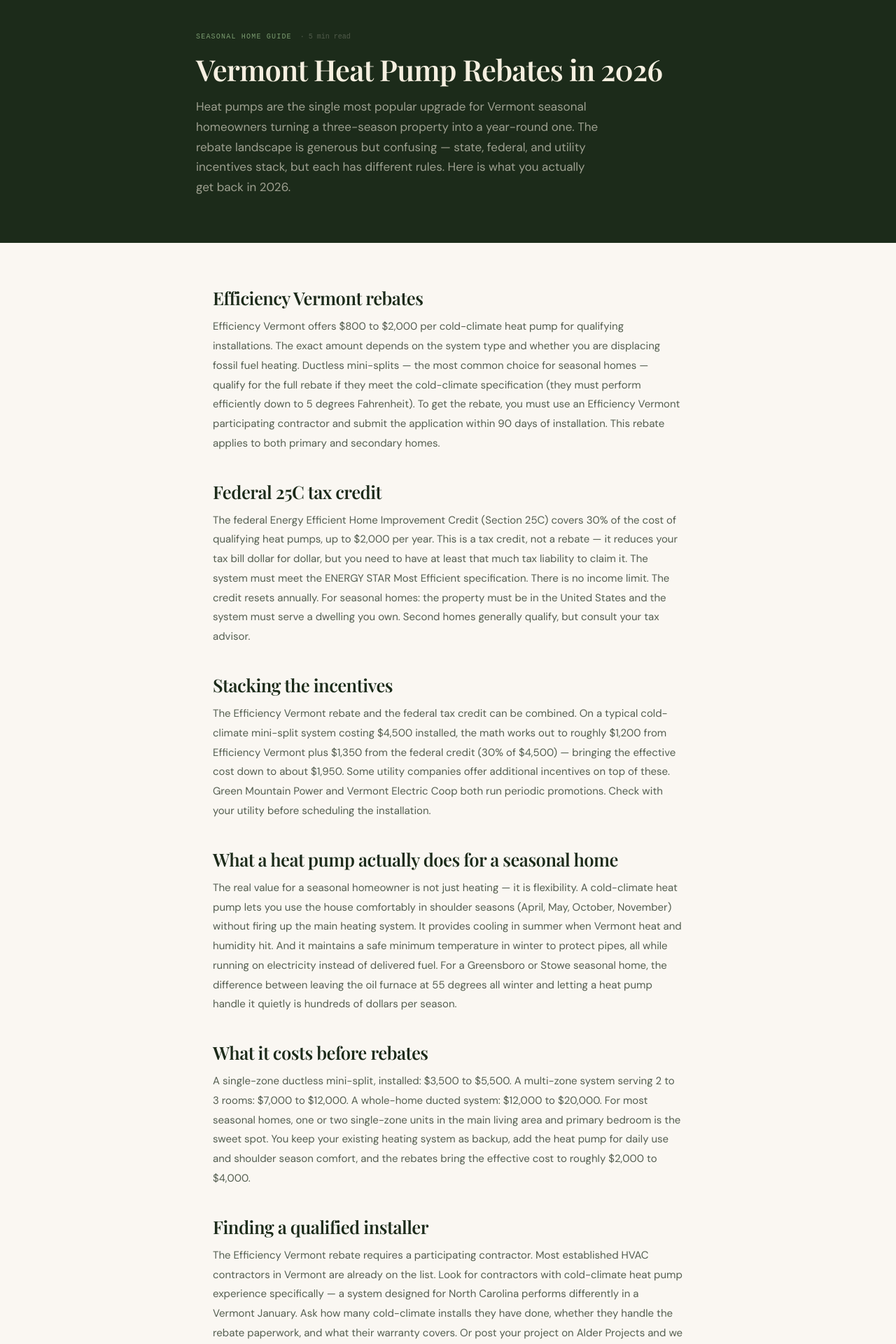
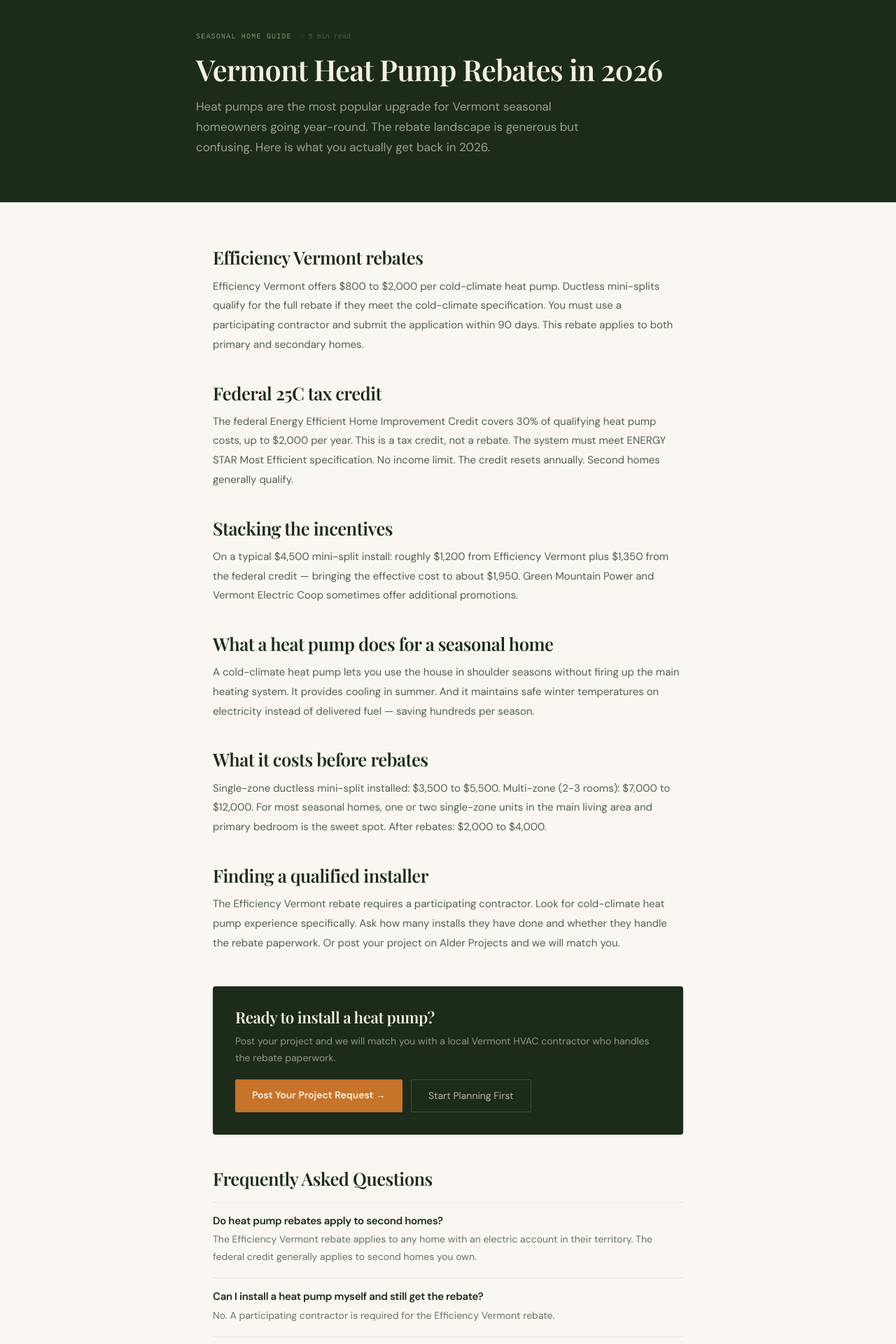
Before and after one commit to alderprojects/alder-projects-site, a Next.js app: page /guides/heat-pump-rebates-vermont in a window 1280 px wide. Shown: the part 80-2000 px from the top of the page at 70% size. Built offline with nearby package versions, Linux system fonts and the light colour scheme.

Commit message:
Fix: add ctaHeading+ctaBody to heat pump guide

```diff
--- a/src/app/guides/heat-pump-rebates-vermont/page.tsx
+++ b/src/app/guides/heat-pump-rebates-vermont/page.tsx
@@ -2,26 +2,27 @@ import type { Metadata } from 'next'
 import GuidePage from '@/components/GuidePage'
 export const metadata: Metadata = {
   title: 'Vermont Heat Pump Rebates in 2026: What You Actually Get Back | Alder Projects',
-  description: 'Efficiency Vermont, federal tax credits, and utility rebates for cold-climate heat pumps in 2026. Real numbers, eligibility rules, and how to stack incentives.',
+  description: 'Efficiency Vermont, federal tax credits, and utility rebates for cold-climate heat pumps in 2026. Real numbers and how to stack incentives.',
   alternates: { canonical: 'https://alderprojects.com/guides/heat-pump-rebates-vermont' },
 }
 const content = {
   eyebrow: 'Seasonal Home Guide', readTime: '5 min',
   h1: 'Vermont Heat Pump Rebates in 2026',
-  intro: "Heat pumps are the single most popular upgrade for Vermont seasonal homeowners turning a three-season property into a year-round one. The rebate landscape is generous but confusing \u2014 state, federal, and utility incentives stack, but each has different rules. Here is what you actually get back in 2026.",
+  intro: "Heat pumps are the most popular upgrade for Vermont seasonal homeowners going year-round. The rebate landscape is generous but confusing. Here is what you actually get back in 2026.",
+  ctaHeading: 'Ready to install a heat pump?',
+  ctaBody: 'Post your project and we will match you with a local Vermont HVAC contractor who handles the rebate paperwork.',
   sections: [
-    { heading: 'Efficiency Vermont rebates', body: "Efficiency Vermont offers $800 to $2,000 per cold-climate heat pump for qualifying installations. The exact amount depends on the system type and whether you are displacing fossil fuel heating. Ductless mini-splits \u2014 the most common choice for seasonal homes \u2014 qualify for the full rebate if they meet the cold-climate specification (they must perform efficiently down to 5 degrees Fahrenheit). To get the rebate, you must use an Efficiency Vermont participating contractor and submit the application within 90 days of installation. This rebate applies to both primary and secondary homes." },
-    { heading: 'Federal 25C tax credit', body: "The federal Energy Efficient Home Improvement Credit (Section 25C) covers 30% of the cost of qualifying heat pumps, up to $2,000 per year. This is a tax credit, not a rebate \u2014 it reduces your tax bill dollar for dollar, but you need to have at least that much tax liability to claim it. The system must meet the ENERGY STAR Most Efficient specification. There is no income limit. The credit resets annually. For seasonal homes: the property must be in the United States and the system must serve a dwelling you own. Second homes generally qualify, but consult your tax advisor." },
-    { heading: 'Stacking the incentives', body: "The Efficiency Vermont rebate and the federal tax credit can be combined. On a typical cold-climate mini-split system costing $4,500 installed, the math works out to roughly $1,200 from Efficiency Vermont plus $1,350 from the federal credit (30% of $4,500) \u2014 bringing the effective cost down to about $1,950. Some utility companies offer additional incentives on top of these. Green Mountain Power and Vermont Electric Coop both run periodic promotions. Check with your utility before scheduling the installation." },
-    { heading: 'What a heat pump actually does for a seasonal home', body: "The real value for a seasonal homeowner is not just heating \u2014 it is flexibility. A cold-climate heat pump lets you use the house comfortably in shoulder seasons (April, May, October, November) without firing up the main heating system. It provides cooling in summer when Vermont heat and humidity hit. And it maintains a safe minimum temperature in winter to protect pipes, all while running on electricity instead of delivered fuel. For a Greensboro or Stowe seasonal home, the difference between leaving the oil furnace at 55 degrees all winter and letting a heat pump handle it quietly is hundreds of dollars per season." },
-    { heading: 'What it costs before rebates', body: "A single-zone ductless mini-split, installed: $3,500 to $5,500. A multi-zone system serving 2 to 3 rooms: $7,000 to $12,000. A whole-home ducted system: $12,000 to $20,000. For most seasonal homes, one or two single-zone units in the main living area and primary bedroom is the sweet spot. You keep your existing heating system as backup, add the heat pump for daily use and shoulder season comfort, and the rebates bring the effective cost to roughly $2,000 to $4,000." },
-    { heading: 'Finding a qualified installer', body: "The Efficiency Vermont rebate requires a participating contractor. Most established HVAC contractors in Vermont are already on the list. Look for contractors with cold-climate heat pump experience specifically \u2014 a system designed for North Carolina performs differently in a Vermont January. Ask how many cold-climate installs they have done, whether they handle the rebate paperwork, and what their warranty covers. Or post your project on Alder Projects and we will match you with a local installer who does this work." },
+    { heading: 'Efficiency Vermont rebates', body: "Efficiency Vermont offers $800 to $2,000 per cold-climate heat pump. Ductless mini-splits qualify for the full rebate if they meet the cold-climate specification. You must use a participating contractor and submit the application within 90 days. This rebate applies to both primary and secondary homes." },
+    { heading: 'Federal 25C tax credit', body: "The federal Energy Efficient Home Improvement Credit covers 30% of qualifying heat pump costs, up to $2,000 per year. This is a tax credit, not a rebate. The system must meet ENERGY STAR Most Efficient specification. No income limit. The credit resets annually. Second homes generally qualify." },
+    { heading: 'Stacking the incentives', body: "On a typical $4,500 mini-split install: roughly $1,200 from Efficiency Vermont plus $1,350 from the federal credit \u2014 bringing the effective cost to about $1,950. Green Mountain Power and Vermont Electric Coop sometimes offer additional promotions." },
+    { heading: 'What a heat pump does for a seasonal home', body: "A cold-climate heat pump lets you use the house in shoulder seasons without firing up the main heating system. It provides cooling in summer. And it maintains safe winter temperatures on electricity instead of delivered fuel \u2014 saving hundreds per season." },
+    { heading: 'What it costs before rebates', body: "Single-zone ductless mini-split installed: $3,500 to $5,500. Multi-zone (2-3 rooms): $7,000 to $12,000. For most seasonal homes, one or two single-zone units in the main living area and primary bedroom is the sweet spot. After rebates: $2,000 to $4,000." },
+    { heading: 'Finding a qualified installer', body: "The Efficiency Vermont rebate requires a participating contractor. Look for cold-climate heat pump experience specifically. Ask how many installs they have done and whether they handle the rebate paperwork. Or post your project on Alder Projects and we will match you." },
   ],
   faqs: [
-    { q: "Do heat pump rebates apply to second homes in Vermont?", a: "The Efficiency Vermont rebate applies to any home with an electric account in their service territory. The federal 25C credit generally applies to second homes you own, though you should confirm with your tax advisor." },
-    { q: "Can I install a heat pump myself and still get the rebate?", a: "No. The Efficiency Vermont rebate requires a participating contractor for installation." },
-    { q: "How long does it take to get the rebate?", a: "Efficiency Vermont typically processes rebates within 4 to 6 weeks after submission. The federal tax credit is claimed on your annual tax return." },
-    { q: "Do heat pumps work in Vermont winters?", a: "Cold-climate heat pumps are rated to operate efficiently down to -15 degrees Fahrenheit or below. They are the standard recommendation for Vermont. Standard heat pumps lose efficiency below 30 degrees and are not appropriate here." },
+    { q: "Do heat pump rebates apply to second homes?", a: "The Efficiency Vermont rebate applies to any home with an electric account in their territory. The federal credit generally applies to second homes you own." },
+    { q: "Can I install a heat pump myself and still get the rebate?", a: "No. A participating contractor is required for the Efficiency Vermont rebate." },
+    { q: "Do heat pumps work in Vermont winters?", a: "Cold-climate heat pumps operate efficiently down to -15 degrees Fahrenheit. Standard heat pumps lose efficiency below 30 degrees and are not appropriate for Vermont." },
   ],
   relatedGuides: [
     { label: 'How to winterize a Vermont seasonal home', href: '/guides/winterizing-vermont-seasonal-home' },
```
